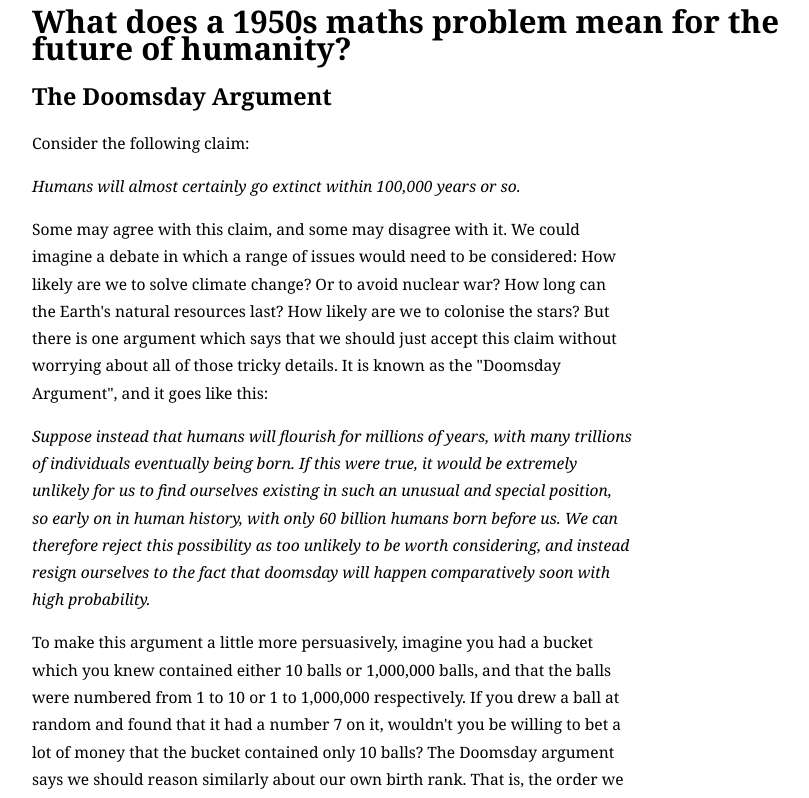
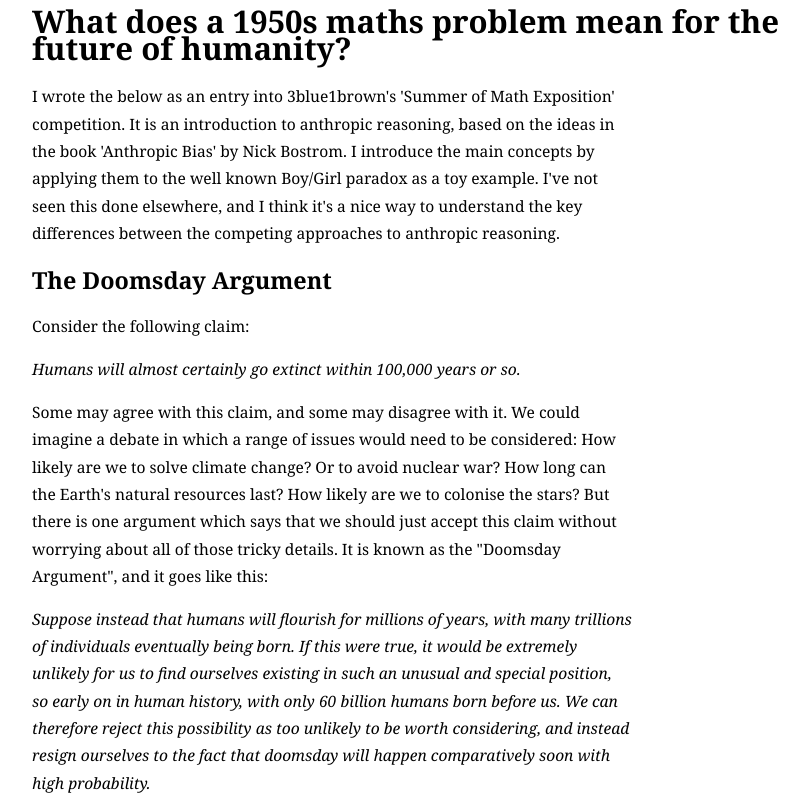
Before and after one commit to tobycrisford/tobycrisford.github.io, a plain HTML site: page anthropic-intro.html in a window 1280 px wide. Shown: the top 798 px of the page, without its empty margins (232-1041 px from the left). Drawn offline with Linux system fonts and the light colour scheme.

Commit message:
Adding intro to anthropic intro page

```diff
--- a/anthropic-intro.html
+++ b/anthropic-intro.html
@@ -5,6 +5,7 @@
     </head>
     <body>
         <h1>What does a 1950s maths problem mean for the future of humanity?</h1>
+        <p>I wrote the below as an entry into 3blue1brown's 'Summer of Math Exposition' competition. It is an introduction to anthropic reasoning, based on the ideas in the book 'Anthropic Bias' by Nick Bostrom. I introduce the main concepts by applying them to the well known Boy/Girl paradox as a toy example. I've not seen this done elsewhere, and I think it's a nice way to understand the key differences between the competing approaches to anthropic reasoning.</p>
         <h2>The Doomsday Argument</h2>
         <p>Consider the following claim:</p>
 
@@ -125,7 +126,7 @@
 
         <h3>Where we've got to so far</h3>
 
-        We've now seen two different approaches to anthropic reasoning: SSA and SSA+SIA. Both give the answer of 1/2 in the Boy/Girl problem where you wake up and find yourself to be a girl. But they disagree when you change the Boy/Girl problem to a X/Girl problem, where X is something outside of your reference class of observers. In that case, SSA gives the answer of 1/3 while SSA+SIA continues to give the answer of 1/2. SSA+SIA was attractive because our probabilities no longer depend on an arbitrary choice of reference class, but aside from this we are still lacking any good reason to believe in SIA. Before returning to the Doomsday Argument, we'll quickly review an alternative approach to anthropic reasoning called "full non-indexical conditioning", which is effectively equivalent to SSA+SIA in practice, but arguably has a better foundation.
+        <p>We've now seen two different approaches to anthropic reasoning: SSA and SSA+SIA. Both give the answer of 1/2 in the Boy/Girl problem where you wake up and find yourself to be a girl. But they disagree when you change the Boy/Girl problem to a X/Girl problem, where X is something outside of your reference class of observers. In that case, SSA gives the answer of 1/3 while SSA+SIA continues to give the answer of 1/2. SSA+SIA was attractive because our probabilities no longer depend on an arbitrary choice of reference class, but aside from this we are still lacking any good reason to believe in SIA. Before returning to the Doomsday Argument, we'll quickly review an alternative approach to anthropic reasoning called "full non-indexical conditioning", which is effectively equivalent to SSA+SIA in practice, but arguably has a better foundation.</p>
 
         <h3>Full Non-Indexical Conditioning</h3>
 
```
